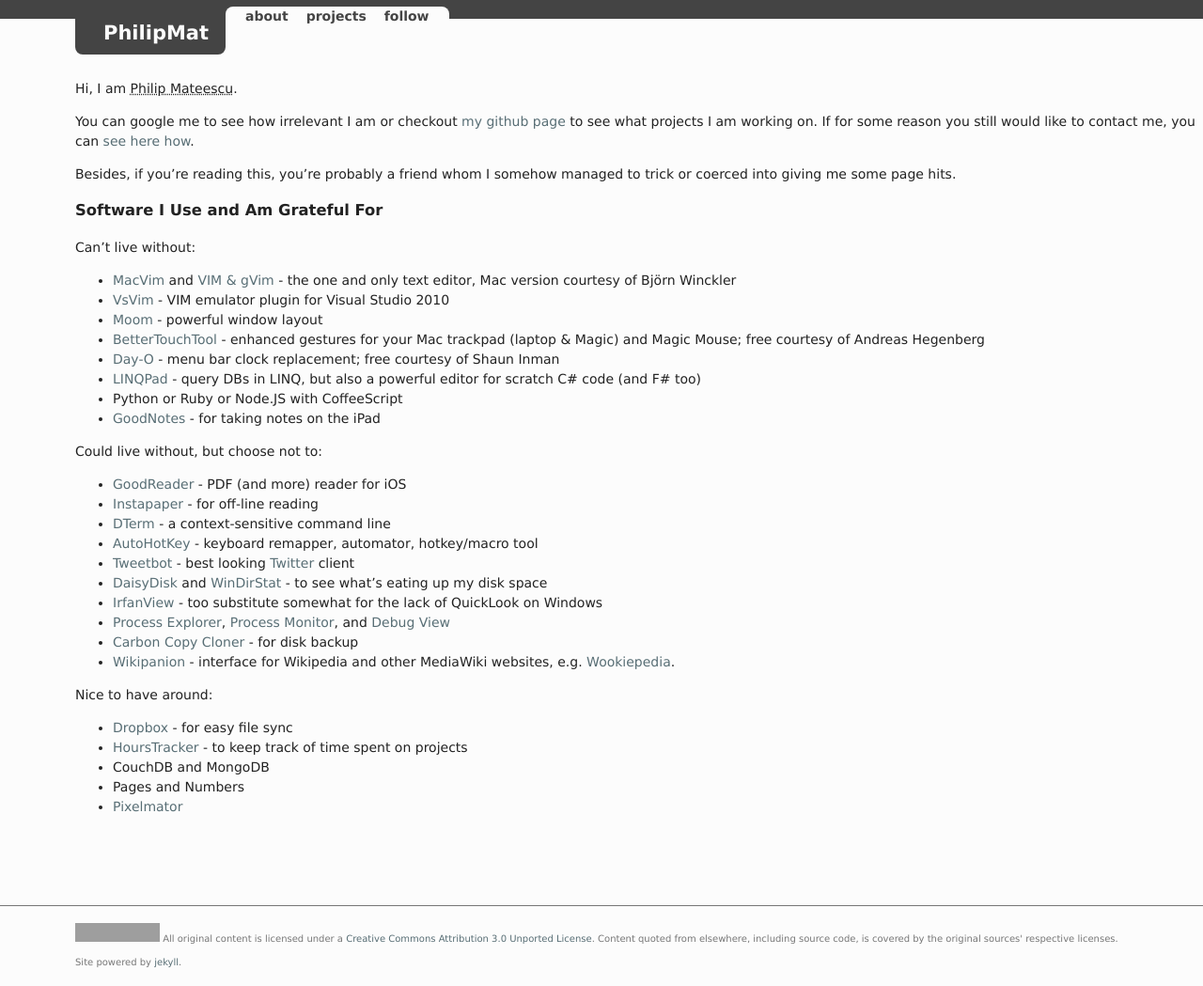
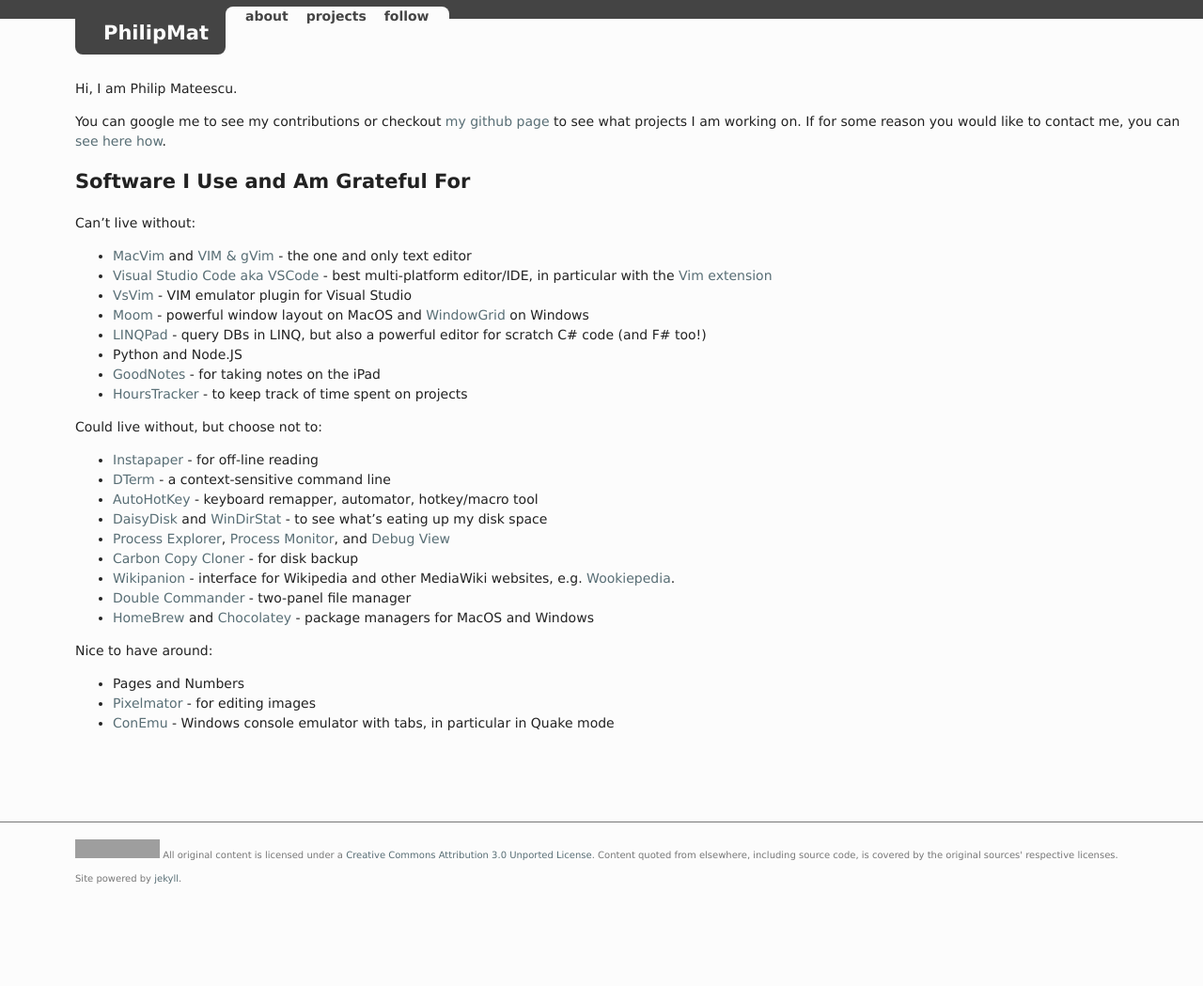
Before and after one commit to philipmat/philipmat.github.io, a Jekyll site: the page built from about.markdown, in a window 1280 px wide. Shown: the whole page at 94% size. Built offline with Jekyll 4.4.1, drawn with Linux system fonts in a browser that asks for light colours; after the commit the page ends 960 px from its top, so only the background shows below that; grey boxes are pictures that could not be loaded.

Commit message:
update software page

```diff
--- a/about.markdown
+++ b/about.markdown
@@ -3,44 +3,46 @@
 layout: page
 ---
 
-Hi, I am <abbr title="That's not my real name. You cannot read or pronounce my real name for it'll make your head explode and your puny sun turn into a supernova. Just kidding. About the pronounciation part.">Philip Mateescu</abbr>.
+Hi, I am Philip Mateescu.
 
-You can google me to see how irrelevant I am or checkout [my github page](http://github.com/philipmat) to see what projects I am working on. If for some reason you still would like to contact me, you can [see here how](/contact.html).
+You can google me to see my contributions or checkout
+[my github page](http://github.com/philipmat) to see what projects I am working on.
+If for some reason you would like to contact me, you can [see here how](/contact.html).
 
-Besides, if you're reading this, you're probably a friend whom I somehow managed to trick or coerced into giving me some page hits.
-
-### Software I Use and Am Grateful For
+## Software I Use and Am Grateful For
 
 Can't live without:
 
-* [MacVim](http://code.google.com/p/macvim/) and [VIM & gVim](http://www.vim.org) - the one and only text editor, Mac version courtesy of Björn Winckler
-* [VsVim](https://github.com/jaredpar/VsVim/) - VIM emulator plugin for Visual Studio 2010
-* [Moom](http://manytricks.com/moom/) - powerful window layout
-* [BetterTouchTool](http://www.boastr.de/) - enhanced gestures for your Mac trackpad (laptop & Magic) and Magic Mouse; free courtesy of Andreas Hegenberg
-* [Day-O](http://shauninman.com/archive/2011/10/20/day_o_mac_menu_bar_clock) - menu bar clock replacement; free courtesy of Shaun Inman
-* [LINQPad](http://www.linqpad.net/) - query DBs in LINQ, but also a powerful editor for scratch C# code (and F# too)
-* Python or Ruby or Node.JS with CoffeeScript
+* [MacVim](http://code.google.com/p/macvim/) and [VIM & gVim](http://www.vim.org) - the one and only text editor
+* [Visual Studio Code aka VSCode](https://code.visualstudio.com) - best multi-platform editor/IDE,
+  in particular with the [Vim extension](https://github.com/VSCodeVim/Vim)
+* [VsVim](https://github.com/jaredpar/VsVim/) - VIM emulator plugin for Visual Studio
+* [Moom](http://manytricks.com/moom/) - powerful window layout on MacOS
+  and [WindowGrid](http://windowgrid.net) on Windows
+* [LINQPad](http://www.linqpad.net/) - query DBs in LINQ,
+  but also a powerful editor for scratch C# code (and F# too!)
+* Python and Node.JS
 * [GoodNotes](http://goodnotesapp.com/) - for taking notes on the iPad
+* [HoursTracker](http://hourstrackerapp.com/) - to keep track of time spent on projects
 
 Could live without, but choose not to:
 
-* [GoodReader](http://www.goodiware.com/goodreader.html) - PDF (and more) reader for iOS
 * [Instapaper](http://www.instapaper.com) - for off-line reading
 * [DTerm](http://decimus.net/DTerm) - a context-sensitive command line
 * [AutoHotKey](http://www.autohotkey.com/) - keyboard remapper, automator, hotkey/macro tool
-* [Tweetbot](http://tapbots.com/software/tweetbot/) - best looking [Twitter](http://twitter.com/philipmat) client
-* [DaisyDisk](http://daisydiskapp.com/) and [WinDirStat](http://windirstat.info/) - to see what's eating up my disk space
-* [IrfanView](http://www.irfanview.com/) - too substitute somewhat for the lack of QuickLook on Windows
+* [DaisyDisk](http://daisydiskapp.com/) and [WinDirStat](http://windirstat.info/) -
+  to see what's eating up my disk space
 * [Process Explorer](http://technet.microsoft.com/en-us/sysinternals/bb896653),
   [Process Monitor](http://technet.microsoft.com/en-us/sysinternals/bb896645),
   and [Debug View](http://technet.microsoft.com/en-us/sysinternals/bb896647)
 * [Carbon Copy Cloner](http://www.bombich.com/) - for disk backup
-* [Wikipanion](http://www.wikipanion.net/) - interface for Wikipedia and other MediaWiki websites, e.g. [Wookiepedia](http://starwars.wikia.com/wiki/Main_Page).
+* [Wikipanion](http://www.wikipanion.net/) - interface for Wikipedia and other MediaWiki websites,
+  e.g. [Wookiepedia](http://starwars.wikia.com/wiki/Main_Page).
+* [Double Commander](https://doublecmd.sourceforge.io) - two-panel file manager
+* [HomeBrew](https://brew.sh) and [Chocolatey](https://chocolatey.org) - package managers for MacOS and Windows
 
 Nice to have around:
 
-* [Dropbox](http://www.dropbox.com) - for easy file sync
-* [HoursTracker](http://hourstrackerapp.com/) - to keep track of time spent on projects
-* CouchDB and MongoDB
 * Pages and Numbers
-* [Pixelmator](http://www.pixelmator.com/)
+* [Pixelmator](http://www.pixelmator.com/) - for editing images
+* [ConEmu](https://conemu.github.io) - Windows console emulator with tabs, in particular in Quake mode
```
